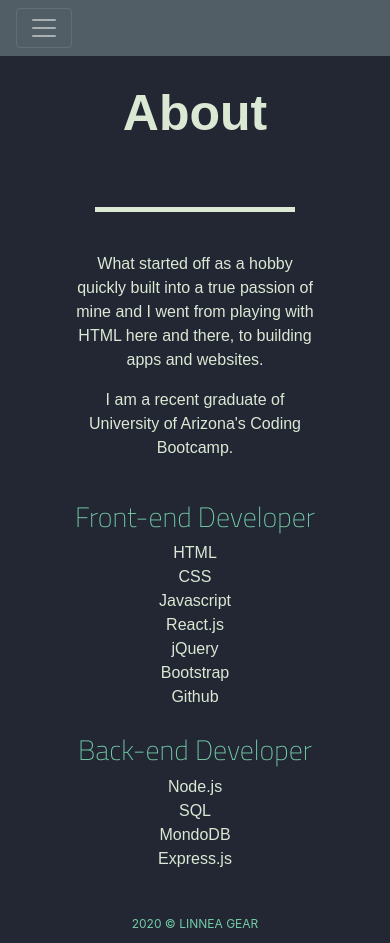
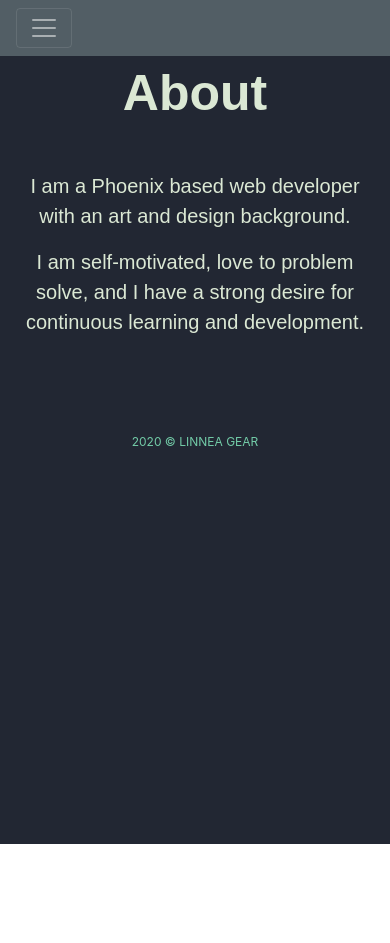
Before and after one commit to linneagear/ReactPortfolio, a React (Create React App) app in the folder portfolio/: page /about in a window 390 px wide. After the commit the page ends 844 px from the top, so only its background shows below. Built offline with nearby package versions, Linux system fonts and the light colour scheme.

Commit message:
Fixed responsiveness for mobile

```diff
--- a/portfolio/src/App.js
+++ b/portfolio/src/App.js
@@ -8,14 +8,13 @@ import Footer from "./components/Footer"
 import Wrapper from "./components/Wrapper"
 import About from "./components/pages/About"
 import Resume from "./components/pages/Resume"
-import project from "./projects.json"
+
 import projectWrapper from "./components/projectWrapper"
 
 import 'bootstrap/dist/css/bootstrap.min.css';
 
 class App extends Component {
  // Setting this.state.friends to the friends json array
-
 
 render() {
   return (
@@ -29,8 +28,8 @@ render() {
           <Route path="/contact" component={Contact} />
           <Route path="/resume" component={Resume} />
           <projectWrapper />
+          <Footer />
         </Wrapper>
-        <Footer />
       </div>
     </Router>
   );
--- a/portfolio/src/components/pages/About.js
+++ b/portfolio/src/components/pages/About.js
@@ -1,42 +1,16 @@
 import React from "react";
 import "./about.css";
-import { Container } from "react-bootstrap";
 
 function About() {
   return (
-    <Container>
-      <p class="about">About</p>
-      <br></br>
-      <hr class="line"></hr>
-      <br></br>
-      <p>What started off as a hobby quickly
-      built
-      into
-      a
-      true passion of mine and I went
-      from
-        playing with HTML here and there, to building apps and websites.</p>
 
-      <p>I am a recent graduate of University of Arizona's Coding Bootcamp.</p>
+      <div class="container intro">
+        <p class="about">About</p>
+        <br></br>
+        <p>I am a Phoenix based web developer with an art and design background.</p>
+        <p>I am self-motivated, love to problem solve, and I have a strong desire for continuous learning and development.</p>
 
-    <br></br>
-      <h3>Front-end Developer</h3>
-        <li>HTML</li>
-        <li>CSS</li>
-        <li>Javascript</li>
-        <li>React.js</li>
-        <li>jQuery</li>
-        <li>Bootstrap</li>
-        <li>Github</li>
-
-      <br></br>
-      <h3>Back-end Developer</h3>
-        <li>Node.js</li>
-        <li>SQL</li>
-        <li>MondoDB</li>
-        <li>Express.js</li>
-    <br></br>
-    </Container>
+      </div>
   );
 }
 
--- a/portfolio/src/components/pages/Home.js
+++ b/portfolio/src/components/pages/Home.js
@@ -4,14 +4,17 @@ import "./home.css";
 
 function Home() {
   return (
-
       <div class="container intro">
         <p class="myName">Linnea Gear</p>
         <br></br>
-        <br></br>
         <p>I am a Phoenix based web developer with an art and design background.</p>
         <p>I am self-motivated, love to problem solve, and I have a strong desire for continuous learning and development.</p>
-
+        <p class="seperator">
+          .........................
+          </p>
+          <p class="skills">
+          HTML/CSS | Bootstrap | Javascript | React | NodeJS | Express | MongoDB | mySQL
+          </p>
       </div>
 
   );
--- a/portfolio/src/components/pages/about.css
+++ b/portfolio/src/components/pages/about.css
@@ -1,22 +1,5 @@
-.container {
-    font-family: "Josefin Sans",sans-serif;
-    text-align: center;
-    margin-top: 5%;
-    color: #DBE8D4;
-    max-width: 70%;
-}
-
-h3 {
-    font-family: 'Titillium Web', sans-serif;
-    color: #73CCA8;
-}
 
 .about {
     font-size: 50px;
     font-weight: bolder;
-}
-
-.line {
-    border-top: 5px solid #DBE8D4;;
-    width: 200px;
-}
+ }
--- a/portfolio/src/components/pages/home.css
+++ b/portfolio/src/components/pages/home.css
@@ -1,5 +1,5 @@
 .intro {
-    max-width: 60%;
+
     text-align: center;
     color: #DBE8D4;
 }
@@ -12,8 +12,17 @@
 
 p {
     font-family: "Josefin Sans",sans-serif;
+    font-size: 20px;
 }
 
 h1 {
     font-size: 50px;
 }
+
+.skills {
+    font-size: 18px;
+}
+
+.seperator {
+    font-size: 40px;
+}
--- a/portfolio/src/components/style.css
+++ b/portfolio/src/components/style.css
@@ -14,6 +14,7 @@ div[data-reactroot] {
 
 .wrapper {
   min-height: 100%;
+  min-width: 100%;
   background-color: #222733;
   color: #73CCA8;
 }
@@ -26,7 +27,7 @@ div[data-reactroot] {
   text-align: center;
   position: relative;
   clear: both;
-  padding-top: 20px;
+  padding-top: 80px;
   }
 
   li {
```
